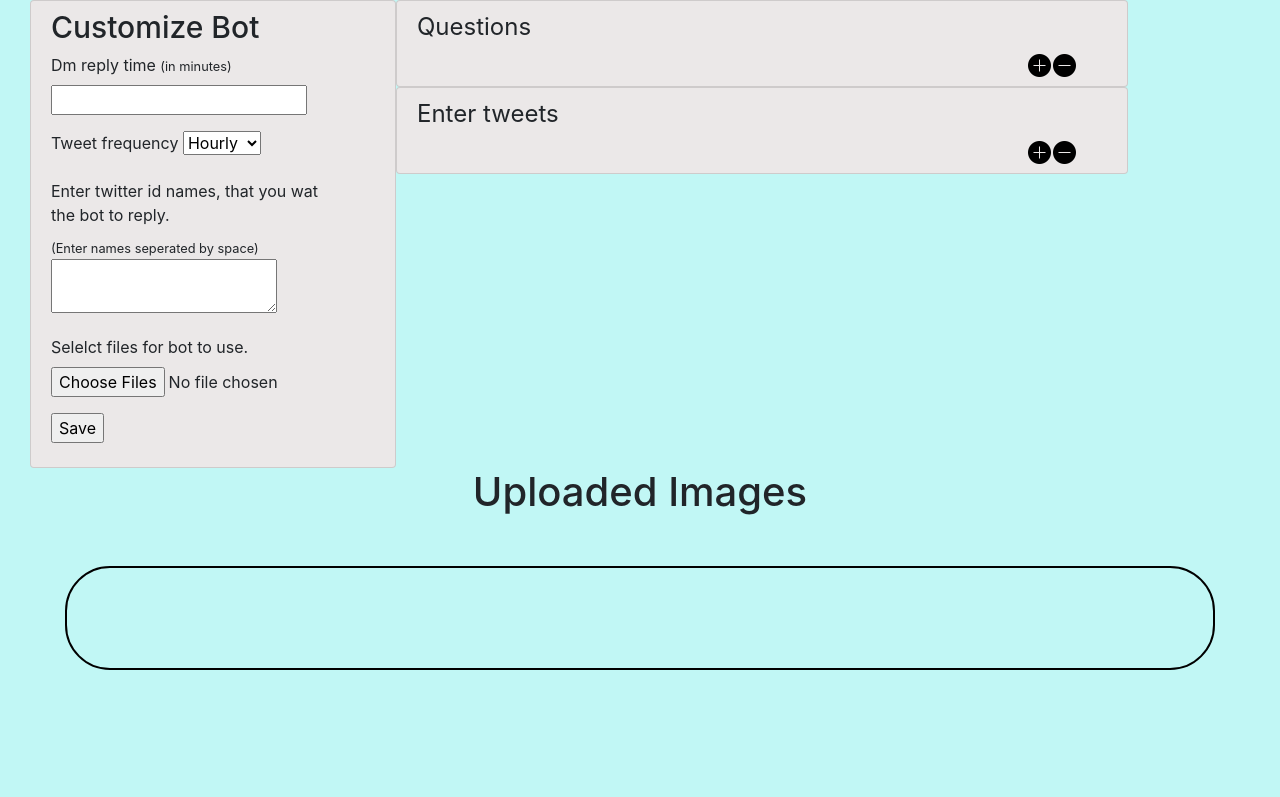
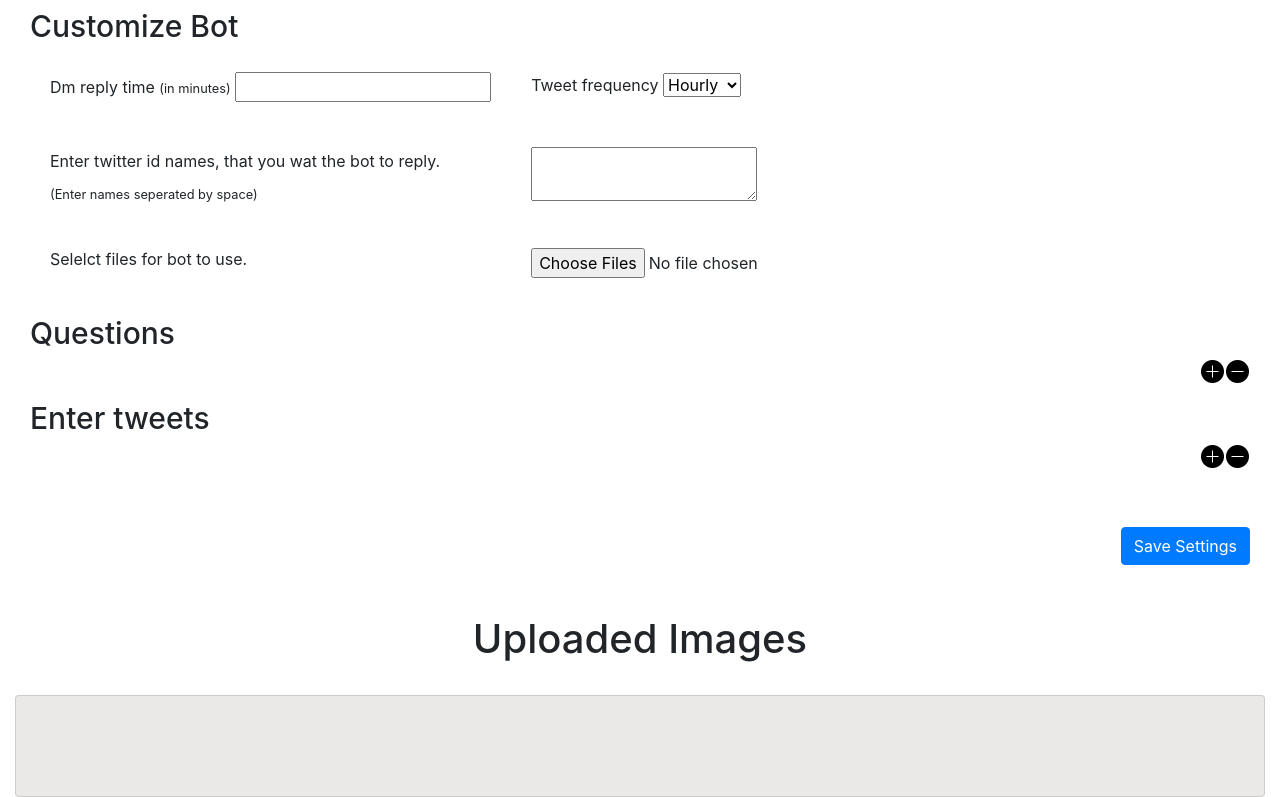
Before and after one commit to keshav-ml/twitter-bot, a Flask app: template templates/customize_bot.html in a window 1280 px wide. Shown: the part 52-849 px from the top of the page. Before the commit the page ends 722 px from the top, so only its background shows below. Run offline with Flask 2, Linux system fonts and the light colour scheme; the template is opened without the code that fills it: values that come from a table or form of the project are taken from there, others are empty; some libraries are stand-ins or nearby versions.

Commit message:
changed design

```diff
--- a/bot.py
+++ b/bot.py
@@ -43,6 +43,7 @@ class Bot(threading.Thread):
 		user_set = User_settings.query.filter_by(user_id=self.uid).first()
 		dms = self.api.list_direct_messages()
 		files = ['media/'+str(self.uid)+'/img/'+v for v in os.listdir('media/'+str(self.uid)+'/img/')]
+		#files.extend(['media/'+str(self.uid)+'/vid/'+v for v in os.listdir('media/'+str(self.uid)+'/vid/')])
 		rd_file = random.randint(0,len(files)-1)
 		qna = json.loads(user_set.questions)
 		msg_path = app.config['UPLOAD_PATH']+str(self.uid)+"/ls_seen/msg_seen.txt"
--- a/static/main.css
+++ b/static/main.css
@@ -1,5 +1,5 @@
     body{
-      background-color: #c1f7f5;
+
 
     }
     .card{
@@ -16,9 +16,7 @@
       margin-left: 50px;
       margin-right: 50px;
       padding: 50px;
-
-      border: 2px;
-      border-radius: 45px;
+      background-color: gray;
       border-color: black;
       border-style: solid;
     }
--- a/templates/customize_bot.html
+++ b/templates/customize_bot.html
@@ -85,29 +85,41 @@
 <div class="container-fluid ">
 <div style="float: left; width: 100%;" class="container-fluid ">
 <form action="" method="post" novalidate enctype="multipart/form-data" onsubmit="compile_frm();">
-<div class="card py-2" style="float: left; width: 30%;">
+<div class="py-2" style="float: left; width: 100%;">
     <p class="h2" style="font-size: 30px;">Customize Bot</p>
 
         {{ form.hidden_tag() }}
-        <p>
+        <table cellspacing="10" cellpadding="20">
+        	<tr>
+        		<td>
         			{{ form.DM_reply_time.label }}
 		            <small>(in minutes)</small>
 		            {{ form.DM_reply_time() }}
-        </p>
-        <p>
+		        </td>
+		        <td style="text-align: left;">
 		    		{{ form.tweet_time.label }}
             		{{ form.tweet_time() }}
-        </p>
-        <p>
+		        </td>
+        	</tr>
+        	<tr>
+        		<td style="text-align: left;">
         			{{ form.names.label }}<br>
 		            <small>(Enter names seperated by space)</small><br>
+
+        		</td>
+        		<td style="text-align: left;">
         			{{ form.names() }}
-        </p>
-        <p>
-            {{ form.files.label }}<br>
-
+        		</td>
+        	</tr>
+        	<tr>
+        		<td  style="text-align: left;">
+        			{{ form.files.label }}
+        		</td>
+        		<td style="text-align: left;">
 					{{ form.files() }}
-        </p>
+        		</td>
+        	</tr>
+        </table>
         <p style="display: none;" >
         	{{ form.questions() }}
         </p>
@@ -115,14 +127,12 @@
         	{{ form.tweets() }}
         </p>
 
-        <p>{{ form.submit() }}</p>
-
 
     </div>
-    </form>
-    <div style="float: left; height: 100%; width: 60%;" class="card col py-2">
+
+    <div style="float: left; height: 100%; width: 100%;" class="py-2">
     	<fieldset>
-    	<legend>Questions</legend>
+    	<p class="h2" style="font-size: 30px;">Questions</p>
 	    	<table id="qna" style="width: 100%;" cellpadding="10px">
 			</table>
 
@@ -136,9 +146,9 @@
 
 		</fieldset>
     </div>
-    <div style="float: left; height: 100%; width: 60%;" class="card col py-2">
+    <div style="float: left; height: 100%; width: 100%;" class="py-2">
     	<fieldset>
-    	<legend>Enter tweets</legend>
+    	<p class="h2" style="font-size: 30px;">Enter tweets</p>
 	    	<table id="tweet" style="width: 100%;" cellpadding="10px">
 			</table>
 
@@ -152,11 +162,15 @@
 
 		</fieldset>
     </div>
-
+    <div style="float: right; margin-top: 50px; margin-bottom: 50px;">
+    <button type="Submit" class="btn btn-primary" >Save Settings</button>
+    </div>
+    </form>
 </div>
      <div style="float: left; width: 100%;">
     	<h1 align="center">Uploaded Images</h1>
-    	<div class='gallery'>
+    	<br>
+    	<div class='card'>
     		<div class="row">
     		{% if files %}
     			{% for file in files %}
```
Also changed, not shown: views.py (+4 -4 lines), media/2/img/Screenshot_13.png (added), media/2/img/Screenshot_16.png (added), media/2/img/Screenshot_22.png (deleted), media/2/img/Screenshot_29.png (deleted), media/2/img/newplot_11.png (deleted), media/2/img/newplot_9.png (deleted), 3 other files. Lines whose indentation alone changed are shown as unchanged.
